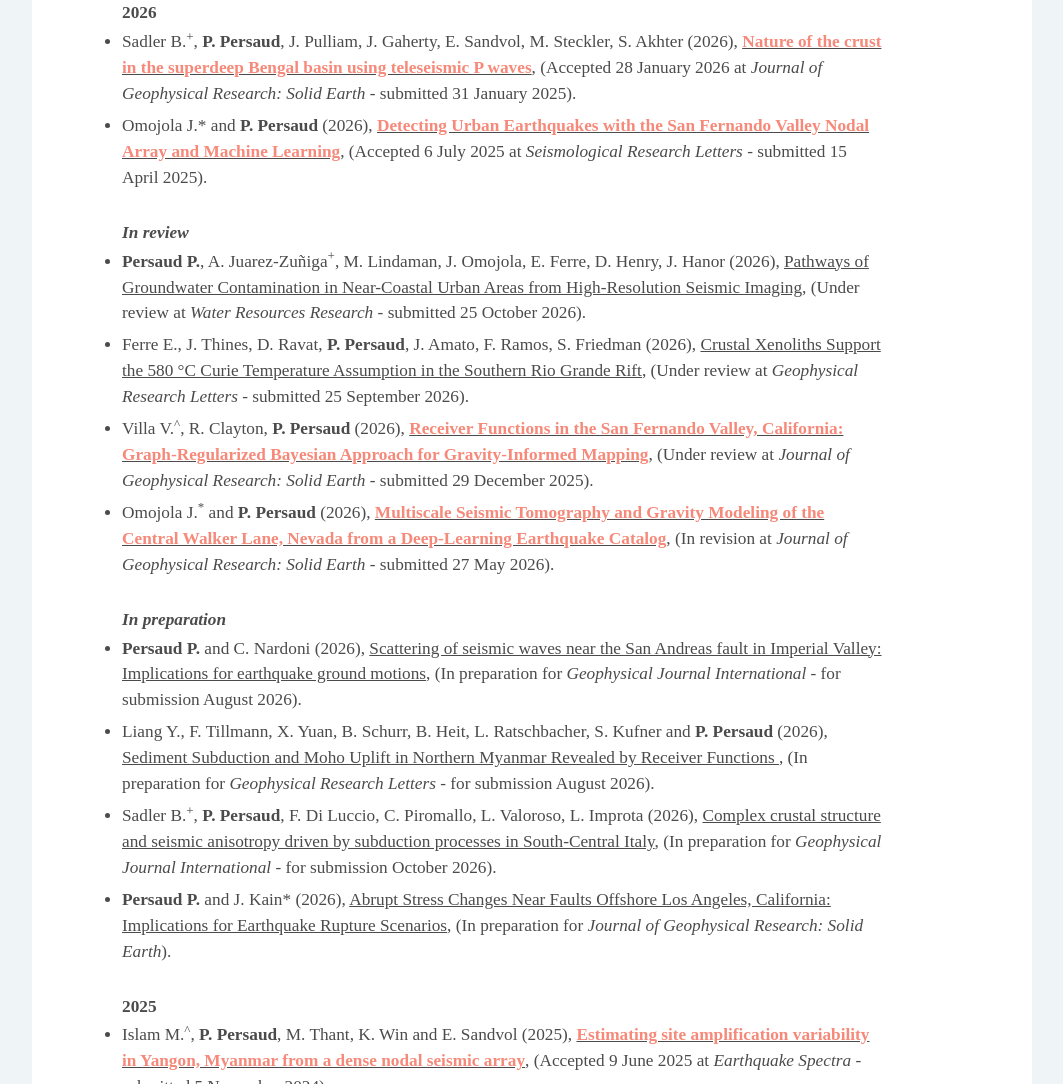
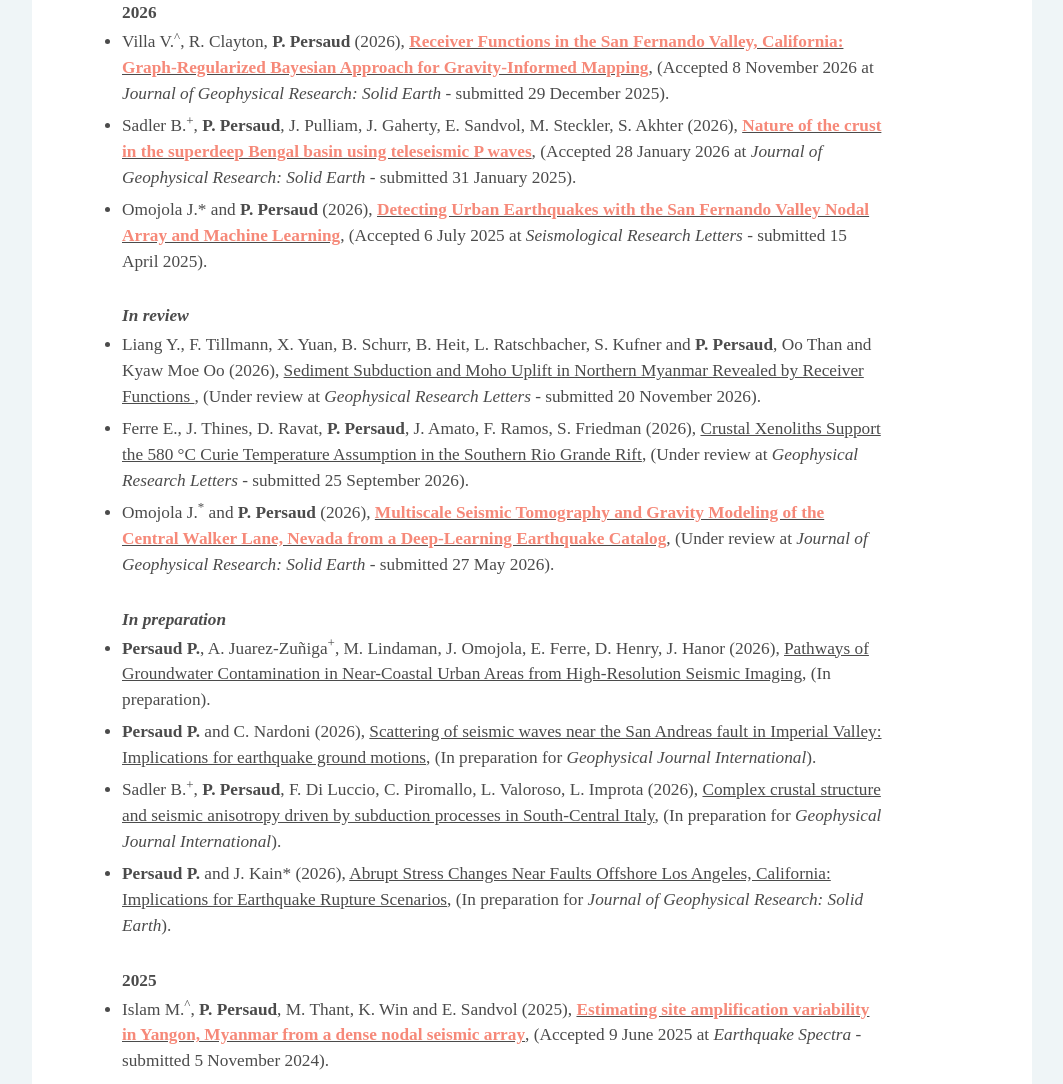
Before and after one commit to persaud-lab/persaud-lab.github.io, a plain HTML site: page Publications.html in a window 1280 px wide. Shown: the part 378-1462 px from the top of the page, without its empty margins (108-1171 px from the left). Drawn offline with Linux system fonts and the light colour scheme; a web font is replaced by a local one.

Commit message:
Add files via upload

```diff
--- a/Publications.html
+++ b/Publications.html
@@ -49,26 +49,26 @@
 
   *graduate/undergraduate student, or <sup>+</sup>postdoc advised by Persaud;  <sup>^</sup>non-UA/LSU graduate student first-author at time of research<br><br>
 	  <strong>2026</strong><br>
+	  <li style="padding: 3px 0px">Villa V.<sup>^</sup>, R. Clayton, <strong>P. Persaud</strong> (2026), <u><a href="https://arxiv.org/abs/2601.02575">Receiver Functions in the San Fernando Valley, California: Graph-Regularized Bayesian Approach for Gravity-Informed Mapping</a></u>, (Accepted 8 November 2026 at <i>Journal of Geophysical Research: Solid Earth</i> - submitted 29 December 2025).</li>
+
 	  <li style="padding: 3px 0px">Sadler B.<sup>+</sup>, <strong>P. Persaud</strong>, J. Pulliam, J. Gaherty, E. Sandvol, M. Steckler, S. Akhter (2026), <u><a href="https://doi.org/10.1029/2025JB031292">Nature of the crust in the superdeep Bengal basin using teleseismic P waves</a></u>, (Accepted 28 January 2026 at <i>Journal of Geophysical Research: Solid Earth</i> - submitted 31 January 2025).</li>
 
 	  <li style="padding: 3px 0px">Omojola J.* and <strong>P. Persaud</strong> (2026), <u><a href="https://doi.org/10.1785/0220250124">Detecting Urban Earthquakes with the San Fernando Valley Nodal Array and Machine Learning</a></u>, (Accepted 6 July 2025 at <i>Seismological Research Letters</i> - submitted 15 April 2025).</li><br>
 
 	  <strong><i>In review</i></strong>
-	  <li style="padding: 3px 0px"><strong>Persaud P.</strong>, A. Juarez-Zuñiga<sup>+</sup>, M. Lindaman, J. Omojola, E. Ferre, D. Henry, J. Hanor (2026), <u>Pathways of Groundwater Contamination in Near-Coastal Urban Areas from High-Resolution Seismic Imaging</u>, (Under review at <i>Water Resources Research</i> - submitted 25 October 2026).
-	  </li>
+	  <li style="padding: 3px 0px">Liang Y., F. Tillmann, X. Yuan, B. Schurr, B. Heit, L. Ratschbacher, S. Kufner and <strong>P. Persaud</strong>, Oo Than and Kyaw Moe Oo (2026), <u>Sediment Subduction and Moho Uplift in Northern Myanmar Revealed by Receiver Functions </u>, (Under review at <i>Geophysical Research Letters</i> - submitted 20 November 2026).</li>
 
 	  <li style="padding: 3px 0px">Ferre E., J. Thines, D. Ravat, <strong>P. Persaud</strong>, J. Amato, F. Ramos, S. Friedman (2026), <u>Crustal Xenoliths Support the 580 °C Curie Temperature Assumption in the Southern Rio Grande Rift</u>, (Under review at <i>Geophysical Research Letters</i> - submitted 25 September 2026).</li>
 
-	  <li style="padding: 3px 0px">Villa V.<sup>^</sup>, R. Clayton, <strong>P. Persaud</strong> (2026), <u><a href="https://arxiv.org/abs/2601.02575">Receiver Functions in the San Fernando Valley, California: Graph-Regularized Bayesian Approach for Gravity-Informed Mapping</a></u>, (Under review at <i>Journal of Geophysical Research: Solid Earth</i> - submitted 29 December 2025).</li>
-
-	  <li style="padding: 3px 0px">Omojola J.<sup>*</sup> and <strong>P. Persaud</strong> (2026), <u><a href="https://essopenarchive.org/doi/full/10.22541/essoar.15005263/v1">Multiscale Seismic Tomography and Gravity Modeling of the Central Walker Lane, Nevada from a Deep-Learning Earthquake Catalog</a></u>, (In revision at <i>Journal of Geophysical Research: Solid Earth</i> - submitted 27 May 2026).</li><br>
+	  <li style="padding: 3px 0px">Omojola J.<sup>*</sup> and <strong>P. Persaud</strong> (2026), <u><a href="https://essopenarchive.org/doi/full/10.22541/essoar.15005263/v1">Multiscale Seismic Tomography and Gravity Modeling of the Central Walker Lane, Nevada from a Deep-Learning Earthquake Catalog</a></u>, (Under review at <i>Journal of Geophysical Research: Solid Earth</i> - submitted 27 May 2026).</li><br>
 
 	  <strong><i>In preparation</i></strong>
-	  <li style="padding: 3px 0px"><strong>Persaud P.</strong> and C. Nardoni (2026), <u>Scattering of seismic waves near the San Andreas fault in Imperial Valley: Implications for earthquake ground motions</u>, (In preparation for <i>Geophysical Journal International</i> - for submission August 2026).</li>
+	   <li style="padding: 3px 0px"><strong>Persaud P.</strong>, A. Juarez-Zuñiga<sup>+</sup>, M. Lindaman, J. Omojola, E. Ferre, D. Henry, J. Hanor (2026), <u>Pathways of Groundwater Contamination in Near-Coastal Urban Areas from High-Resolution Seismic Imaging</u>, (In preparation).
+	  </li>
 
-	  <li style="padding: 3px 0px">Liang Y., F. Tillmann, X. Yuan, B. Schurr, B. Heit, L. Ratschbacher, S. Kufner and <strong>P. Persaud</strong> (2026), <u>Sediment Subduction and Moho Uplift in Northern Myanmar Revealed by Receiver Functions </u>, (In preparation for <i>Geophysical Research Letters</i> - for submission August 2026).</li>
+	  <li style="padding: 3px 0px"><strong>Persaud P.</strong> and C. Nardoni (2026), <u>Scattering of seismic waves near the San Andreas fault in Imperial Valley: Implications for earthquake ground motions</u>, (In preparation for <i>Geophysical Journal International</i>).</li>
 
-	  <li style="padding: 3px 0px">Sadler B.<sup>+</sup>, <strong>P. Persaud</strong>, F. Di Luccio, C. Piromallo, L. Valoroso, L. Improta (2026), <u>Complex crustal structure and seismic anisotropy driven by subduction processes in South-Central Italy</u>, (In preparation for <i>Geophysical Journal International</i> - for submission October 2026).</li>
+	  <li style="padding: 3px 0px">Sadler B.<sup>+</sup>, <strong>P. Persaud</strong>, F. Di Luccio, C. Piromallo, L. Valoroso, L. Improta (2026), <u>Complex crustal structure and seismic anisotropy driven by subduction processes in South-Central Italy</u>, (In preparation for <i>Geophysical Journal International</i>).</li>
 
 	  <li style="padding: 3px 0px"><strong>Persaud P.</strong> and J. Kain* (2026), <u>Abrupt Stress Changes Near Faults Offshore Los Angeles, California: Implications for Earthquake Rupture Scenarios</u>, (In preparation for <i>Journal of Geophysical Research: Solid Earth</i>).</li>
 
```
